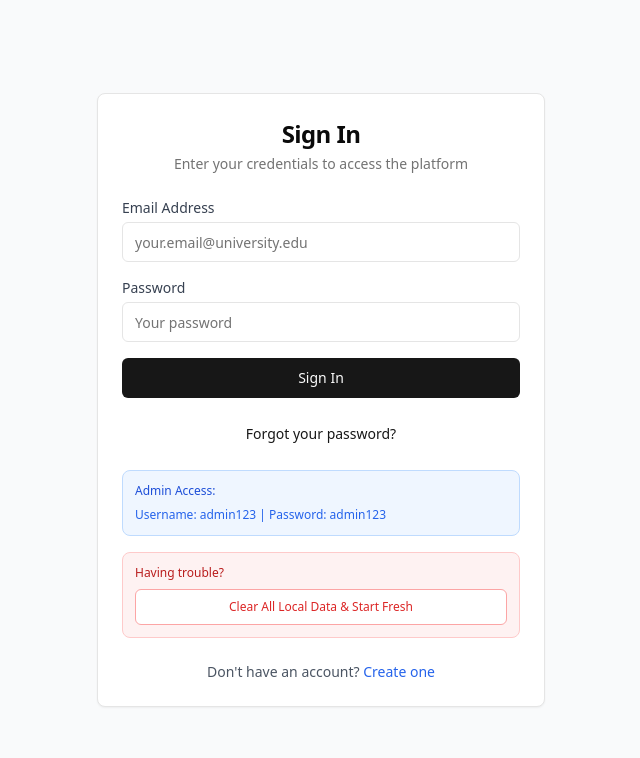
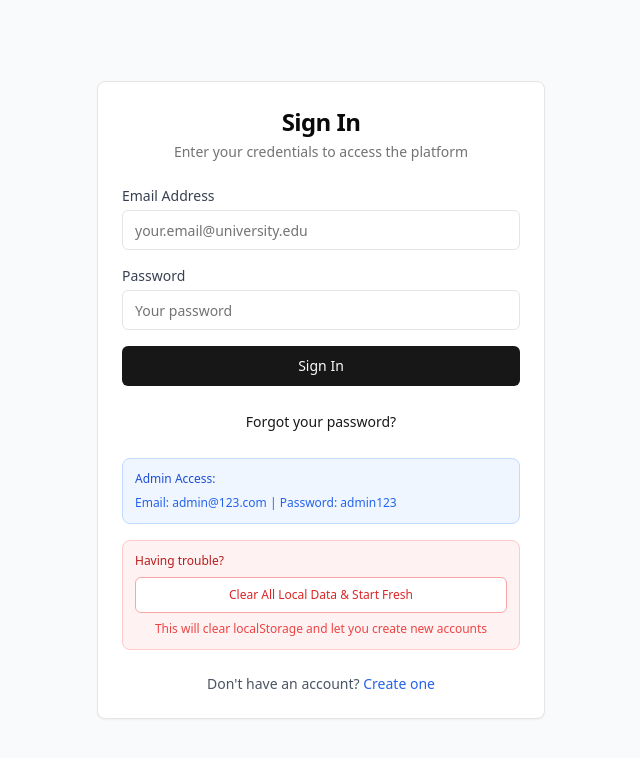
Before and after one commit to minggangli1030/bobalab-webchat, a Next.js app: page /login in a window 1280 px wide. Shown: the top 758 px of the page, without its empty margins (319-959 px from the left). Built offline with nearby package versions, Linux system fonts and the light colour scheme; no server answers.

Commit message:
fixed login feature

```diff
--- a/src/app/(auth)/login/page.tsx
+++ b/src/app/(auth)/login/page.tsx
@@ -212,7 +212,7 @@ export default function LoginPage() {
               Admin Access:
             </p>
             <p className="text-xs text-blue-600">
-              Username: admin123 | Password: admin123
+              Email: admin@123.com | Password: admin123
             </p>
           </div>
 
@@ -221,6 +221,7 @@ export default function LoginPage() {
             <p className="text-xs text-red-700 font-medium mb-2">
               Having trouble?
             </p>
+            <div className="space-y-2">
               <Button
                 type="button"
                 variant="outline"
@@ -230,6 +231,10 @@ export default function LoginPage() {
               >
                 Clear All Local Data & Start Fresh
               </Button>
+              <p className="text-xs text-red-500 text-center">
+                This will clear localStorage and let you create new accounts
+              </p>
+            </div>
           </div>
 
           <div className="mt-6 text-center">
--- a/src/app/(auth)/signup/page.tsx
+++ b/src/app/(auth)/signup/page.tsx
@@ -19,7 +19,6 @@ export default function SignupPage() {
     email: "",
     password: "",
     confirmPassword: "",
-    studentId: "",
     formalName: "",
     preferredName: "",
   });
@@ -46,7 +45,7 @@ export default function SignupPage() {
         formData.password,
         formData.formalName,
         formData.preferredName,
-        formData.studentId
+        "" // No student ID needed anymore
       );
 
       if (success) {
@@ -140,25 +139,6 @@ export default function SignupPage() {
 
             <div>
               <label
-                htmlFor="studentId"
-                className="block text-sm font-medium text-gray-700"
-              >
-                Student ID
-              </label>
-              <Input
-                id="studentId"
-                name="studentId"
-                type="text"
-                required
-                value={formData.studentId}
-                onChange={handleChange}
-                className="mt-1"
-                placeholder="Your student ID"
-              />
-            </div>
-
-            <div>
-              <label
                 htmlFor="formalName"
                 className="block text-sm font-medium text-gray-700"
               >
--- a/src/contexts/AuthContext.tsx
+++ b/src/contexts/AuthContext.tsx
@@ -39,7 +39,7 @@ export function AuthProvider({ children }: { children: React.ReactNode }) {
     password: string,
     formalName: string,
     preferredName: string,
-    studentId: string
+    studentId?: string
   ): Promise<boolean> => {
     try {
       const user = await firebaseAuthUtils.signup(
@@ -47,7 +47,7 @@ export function AuthProvider({ children }: { children: React.ReactNode }) {
         password,
         formalName,
         preferredName,
-        studentId
+        studentId || ""
       );
       if (user) {
         setUser(user);
--- a/src/lib/firebase-auth.ts
+++ b/src/lib/firebase-auth.ts
@@ -13,14 +13,14 @@ import { User } from "./types";
 export const firebaseAuthUtils = {
   // Admin login check
   isAdminLogin: (email: string, password: string): boolean => {
-    return email === "admin123" && password === "admin123";
+    return email === "admin@123.com" && password === "admin123";
   },
 
   // Create admin user data
   createAdminUser: (): User => {
     return {
       id: "admin",
-      email: "admin123",
+      email: "admin@123.com",
       studentId: "admin",
       formalName: "Admin",
       preferredName: "Admin",
@@ -35,7 +35,7 @@ export const firebaseAuthUtils = {
     password: string,
     formalName: string,
     preferredName: string,
-    studentId: string
+    studentId?: string
   ): Promise<User | null> => {
     try {
       // Check for admin login
@@ -55,7 +55,7 @@ export const firebaseAuthUtils = {
       const userData: User = {
         id: firebaseUser.uid,
         email: email,
-        studentId: studentId,
+        studentId: studentId || "",
         formalName: formalName,
         preferredName: preferredName,
         createdAt: new Date(),
--- a/src/lib/types.ts
+++ b/src/lib/types.ts
@@ -37,7 +37,7 @@ export interface AuthContextType {
     password: string,
     formalName: string,
     preferredName: string,
-    studentId: string
+    studentId?: string
   ) => Promise<boolean>;
   logout: () => Promise<void>;
   isLoading: boolean;
```
Also changed, not shown: 1 other file (tests, documents, lock files or other folders). Lines whose indentation alone changed are shown as unchanged.
